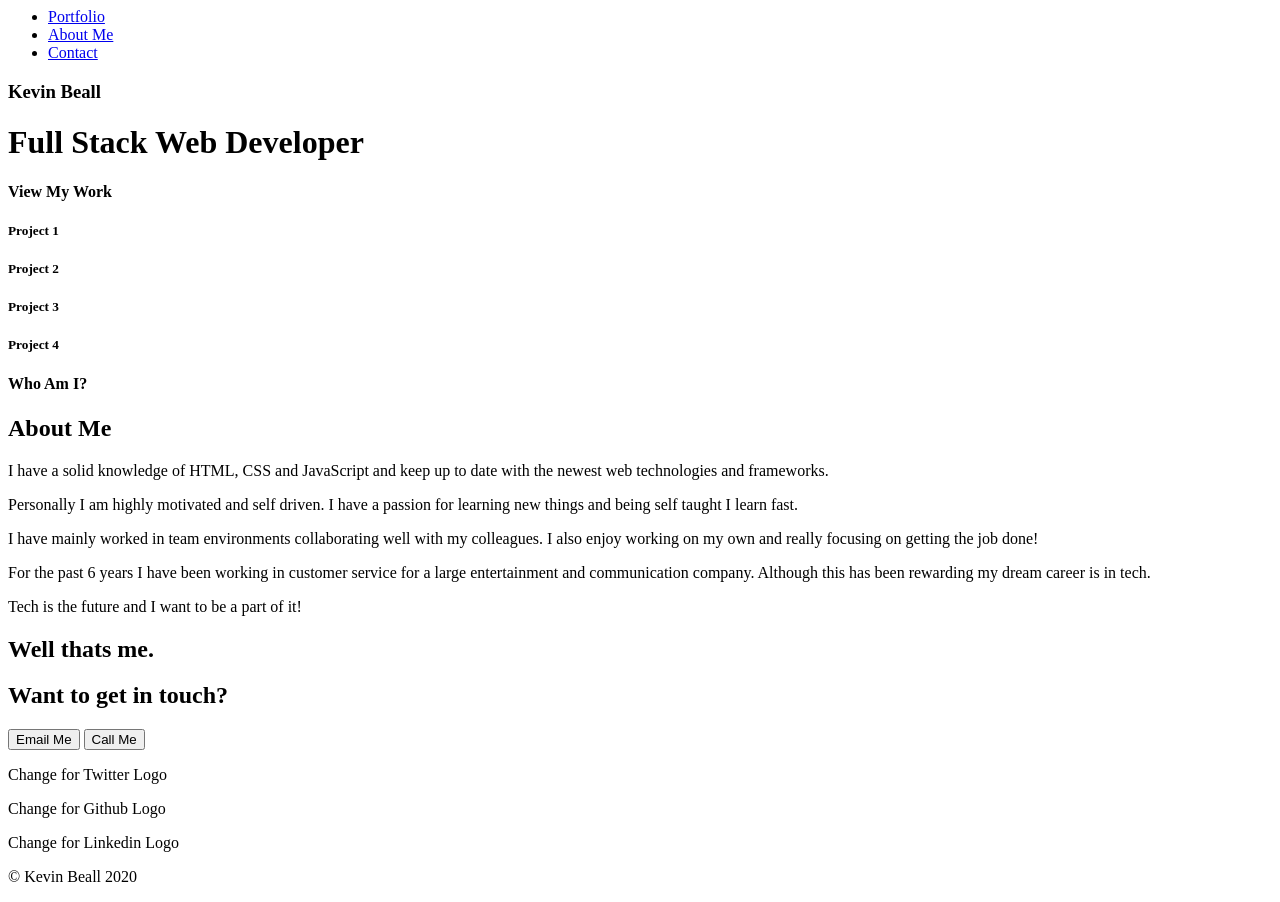
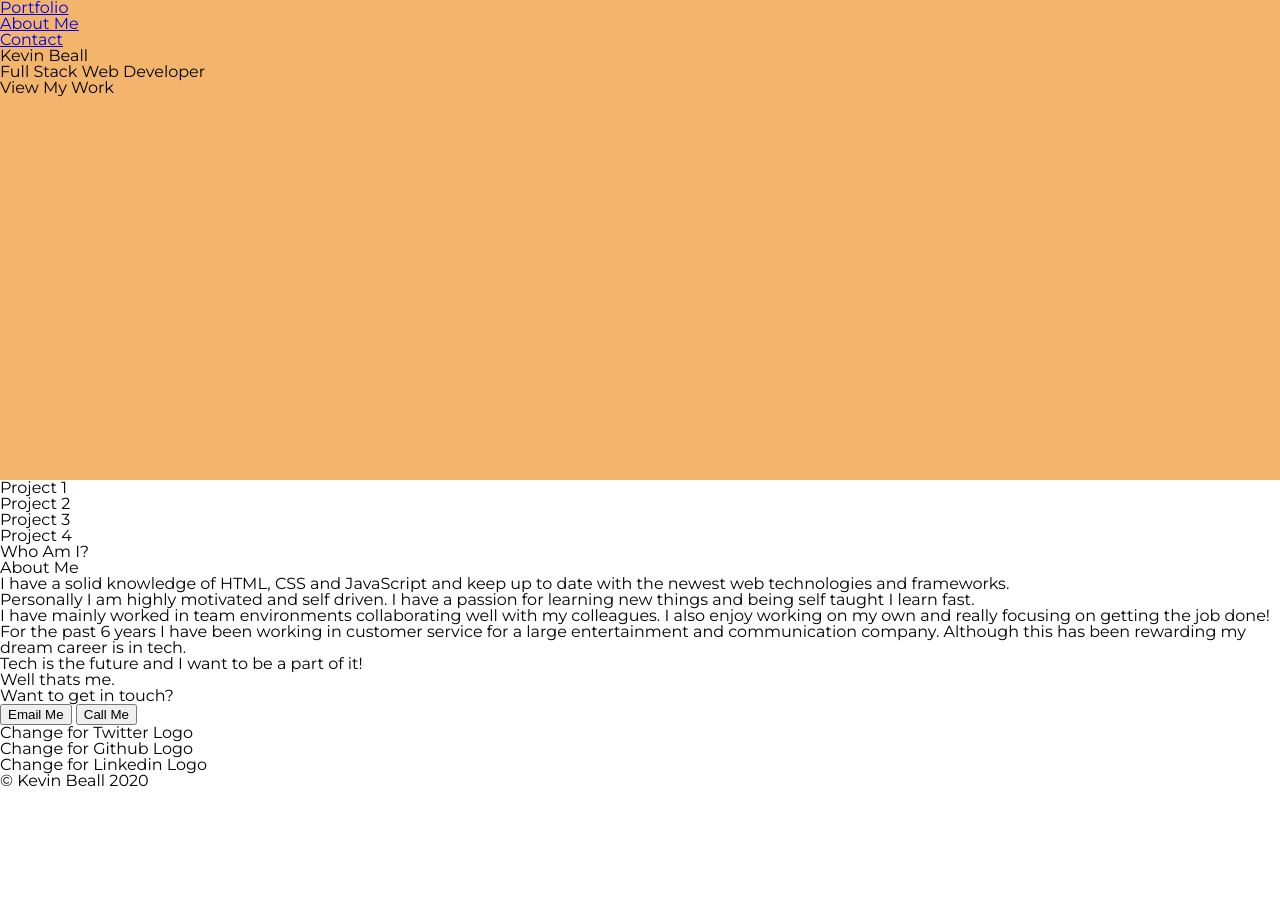
Before and after one commit to kevinbeall/kevinbeall.com, a plain HTML site: page public/index.html in a window 1280 px wide. After the commit the page ends 800 px from the top, so only its background shows below. Drawn offline with Linux system fonts and the light colour scheme.

Commit message:
Added CSS stylesheet and Google font with some initial styles and reset

```diff
--- a/public/index.html
+++ b/public/index.html
@@ -5,6 +5,8 @@
   <meta name="viewport" content="width=device-width, initial-scale=1.0">
   <meta http-equiv="X-UA-Compatible" content="ie=edge">
   <title>Kevin Beall</title>
+  <link href="https://fonts.googleapis.com/css?family=Montserrat&display=swap" rel="stylesheet">
+  <link rel="stylesheet" href="./main.css">
 </head>
 
 <body>
--- /dev/null
+++ b/public/main.css
@@ -0,0 +1,69 @@
+/* CSS Reset */
+html, body, div, span, applet, object, iframe,
+h1, h2, h3, h4, h5, h6, p, blockquote, pre,
+a, abbr, acronym, address, big, cite, code,
+del, dfn, em, img, ins, kbd, q, s, samp,
+small, strike, strong, sub, sup, tt, var,
+b, u, i, center,
+dl, dt, dd, ol, ul, li,
+fieldset, form, label, legend,
+table, caption, tbody, tfoot, thead, tr, th, td,
+article, aside, canvas, details, embed,
+figure, figcaption, footer, header, hgroup,
+menu, nav, output, ruby, section, summary,
+time, mark, audio, video {
+	margin: 0;
+	padding: 0;
+	border: 0;
+	font-size: 100%;
+	font: inherit;
+	vertical-align: baseline;
+}
+/* HTML5 display-role reset for older browsers */
+article, aside, details, figcaption, figure,
+footer, header, hgroup, menu, nav, section {
+	display: block;
+}
+body {
+	line-height: 1;
+}
+ol, ul {
+	list-style: none;
+}
+blockquote, q {
+	quotes: none;
+}
+blockquote:before, blockquote:after,
+q:before, q:after {
+	content: '';
+	content: none;
+}
+table {
+	border-collapse: collapse;
+	border-spacing: 0;
+}
+/* Reset End */
+
+/* Custom Styles */
+
+/* Global Styles */
+body {
+  font-family: 'Montserrat';
+  overflow: hidden;
+}
+/* Global Styles End */
+
+/* Heading Styles */
+
+.site-heading-wrapper {
+  background-color: #F2B56B;
+  height: 60vh;
+}
+
+/* Heading Styles End */
+
+/* Media Queries */
+
+/* Media Queries End */
+
+/* Custom Styles End */
```
